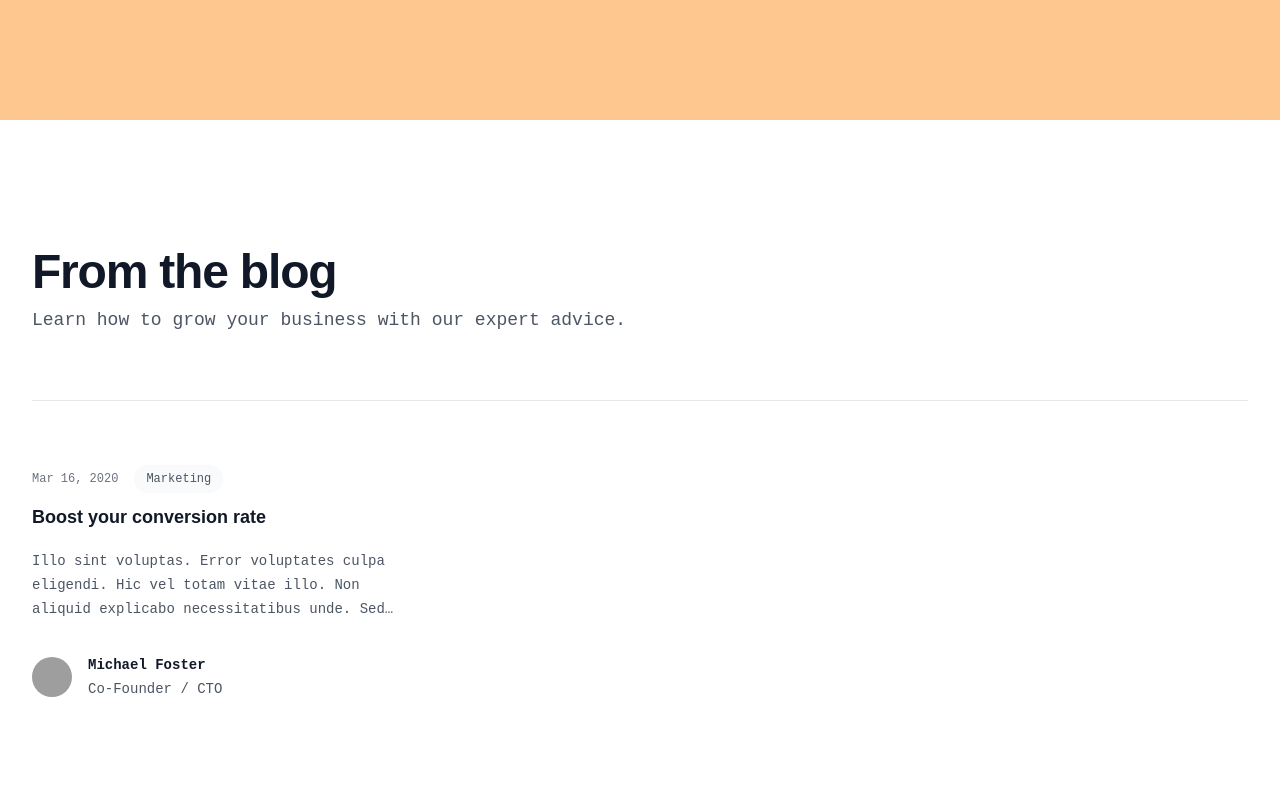
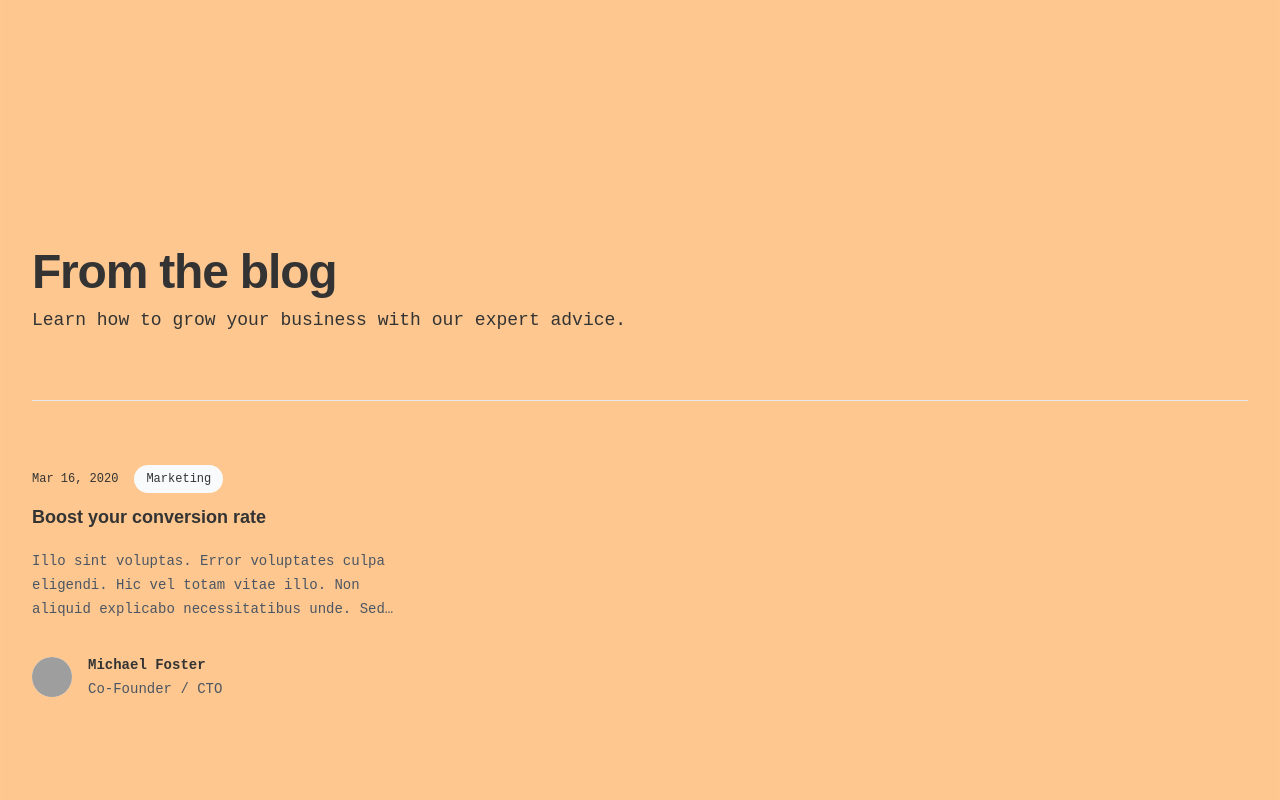
Before and after one commit to dillguill/dillguill.github.io, a Next.js app: page / in a window 1280 px wide. Shown: the part 1700-2500 px from the top of the page. Built offline with nearby package versions, Linux system fonts and the light colour scheme; grey boxes are pictures that could not be loaded.

Commit message:
Removed Projects.js background

```diff
--- a/src/app/components/Projects.js
+++ b/src/app/components/Projects.js
@@ -21,28 +21,28 @@ const posts = [
 
 export default function Example() {
   return (
-    <div className="bg-white py-24 sm:py-32">
+    <div className="py-24 sm:py-32">
       <div className="mx-auto max-w-7xl px-6 lg:px-8">
         <div className="mx-auto max-w-2xl lg:mx-0">
-          <h2 className="text-pretty text-4xl font-semibold tracking-tight text-gray-900 sm:text-5xl">From the blog</h2>
-          <p className="mt-2 text-lg/8 text-gray-600">Learn how to grow your business with our expert advice.</p>
+          <h2 className="text-pretty text-4xl font-semibold tracking-tight sm:text-5xl">From the blog</h2>
+          <p className="mt-2 text-lg/8">Learn how to grow your business with our expert advice.</p>
         </div>
-        <div className="mx-auto mt-10 grid max-w-2xl grid-cols-1 gap-x-8 gap-y-16 border-t border-gray-200 pt-10 sm:mt-16 sm:pt-16 lg:mx-0 lg:max-w-none lg:grid-cols-3">
+        <div className="mx-auto mt-10 grid max-w-2xl grid-cols-1 gap-x-8 gap-y-16 border-t pt-10 sm:mt-16 sm:pt-16 lg:mx-0 lg:max-w-none lg:grid-cols-3">
           {posts.map((post) => (
             <article key={post.id} className="flex max-w-xl flex-col items-start justify-between">
               <div className="flex items-center gap-x-4 text-xs">
-                <time dateTime={post.datetime} className="text-gray-500">
+                <time dateTime={post.datetime} className="">
                   {post.date}
                 </time>
                 <a
                   href={post.category.href}
-                  className="relative z-10 rounded-full bg-gray-50 px-3 py-1.5 font-medium text-gray-600 hover:bg-gray-100"
+                  className="relative z-10 rounded-full bg-gray-50 px-3 py-1.5 font-medium hover:bg-gray-100"
                 >
                   {post.category.title}
                 </a>
               </div>
               <div className="group relative">
-                <h3 className="mt-3 text-lg/6 font-semibold text-gray-900 group-hover:text-gray-600">
+                <h3 className="mt-3 text-lg/6 font-semibold group-hover:text-gray-600">
                   <a href={post.href}>
                     <span className="absolute inset-0" />
                     {post.title}
@@ -53,7 +53,7 @@ export default function Example() {
               <div className="relative mt-8 flex items-center gap-x-4">
                 <img alt="" src={post.author.imageUrl} className="h-10 w-10 rounded-full bg-gray-50" />
                 <div className="text-sm/6">
-                  <p className="font-semibold text-gray-900">
+                  <p className="font-semibold">
                     <a href={post.author.href}>
                       <span className="absolute inset-0" />
                       {post.author.name}
```
